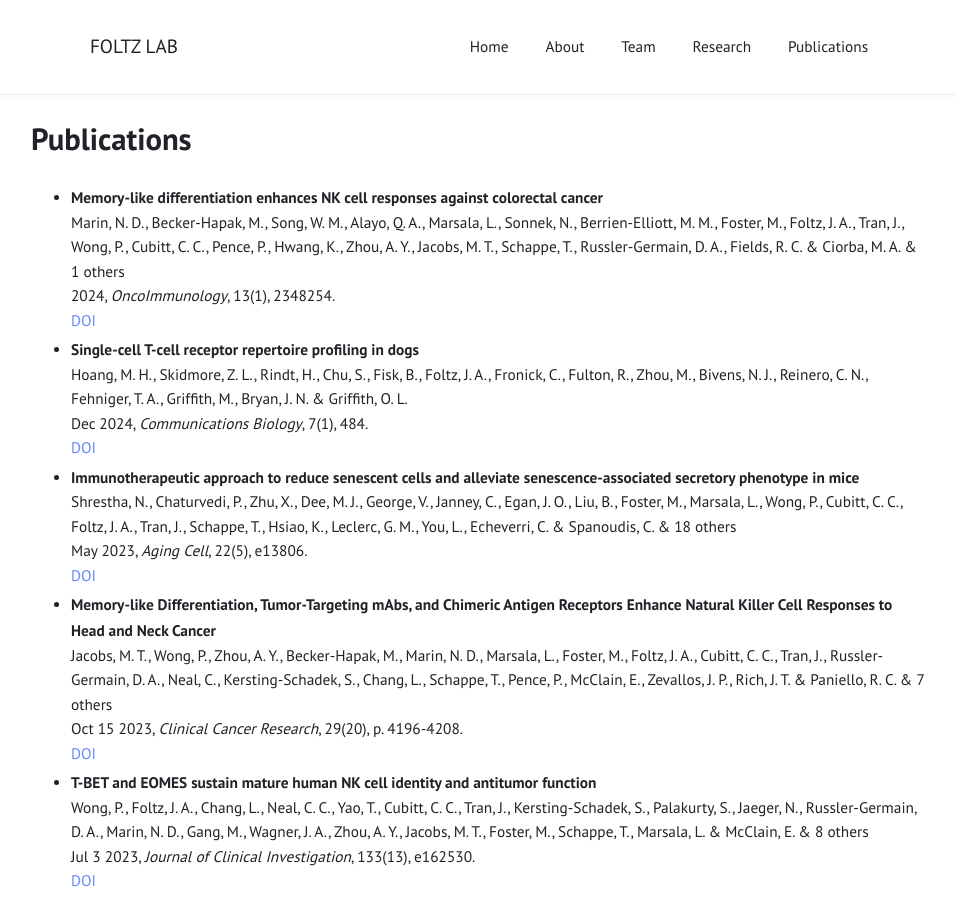
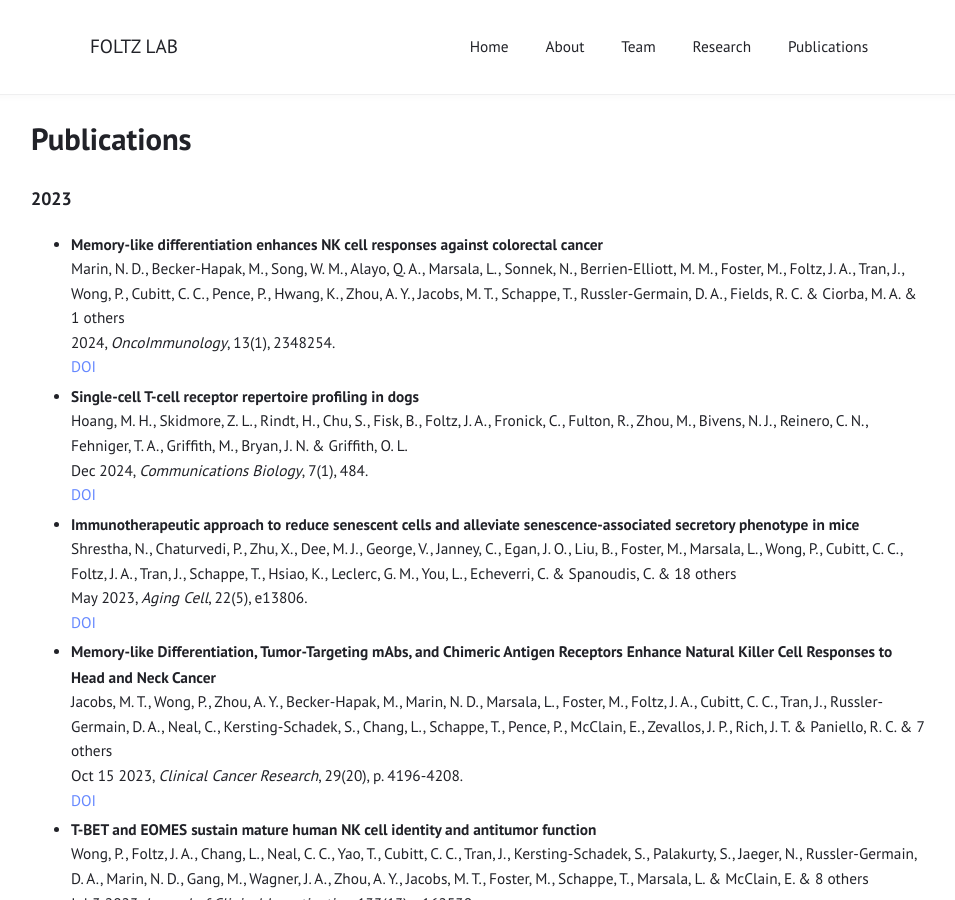
Before and after one commit to Foltz-Lab/Foltz-Lab.github.io, a Jekyll site: the page built from publications.html, in a window 1280 px wide and 900 px high. Shown: the whole window, without its empty margins (161-1116 px from the left). Built offline with Jekyll 4.4.1, drawn with Linux system fonts in a browser that asks for light colours.

Commit message:
Update publications.html

```diff
--- a/publications.html
+++ b/publications.html
@@ -4,7 +4,8 @@ title: "Publications"
 ---
 
 <h1>Publications</h1>
-
+<div class="year-section">
+        <h3>2023</h3>
 <ul>
     <li>
         <strong>Memory-like differentiation enhances NK cell responses against colorectal cancer</strong>
```
